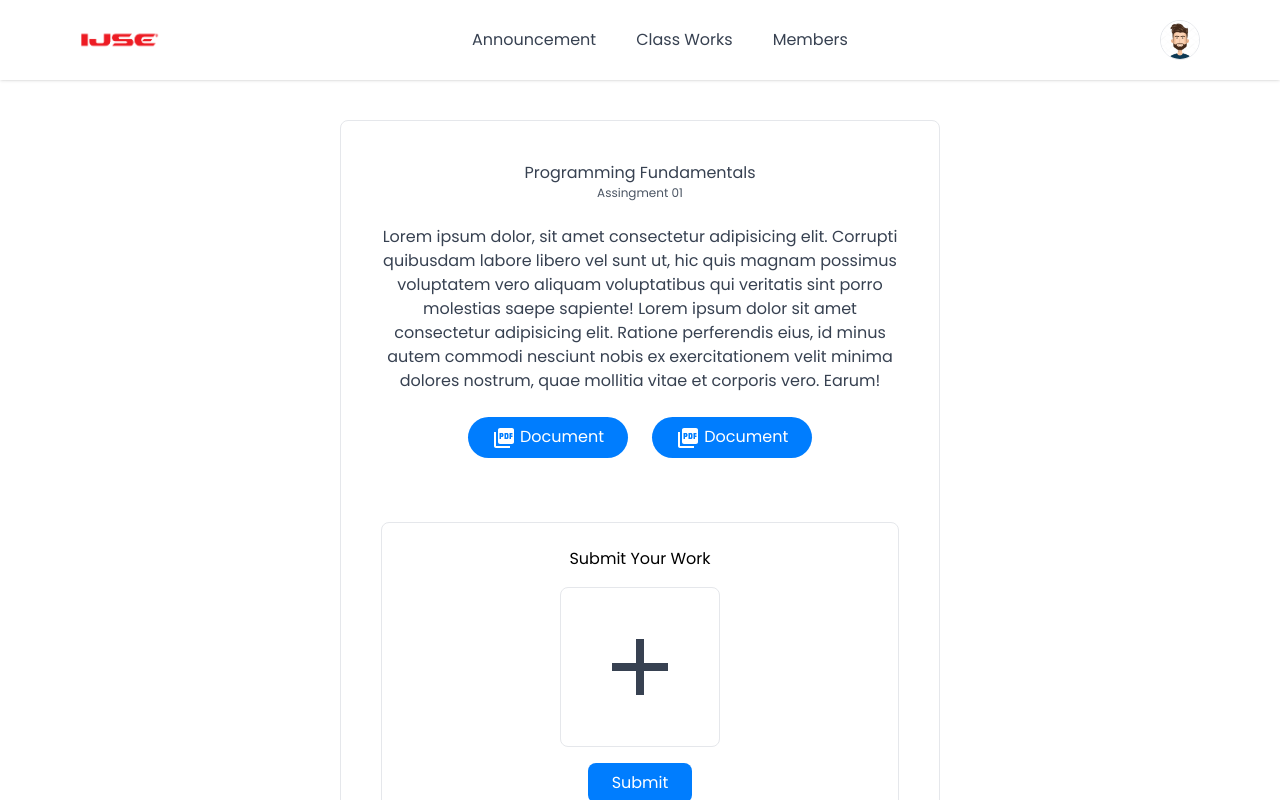
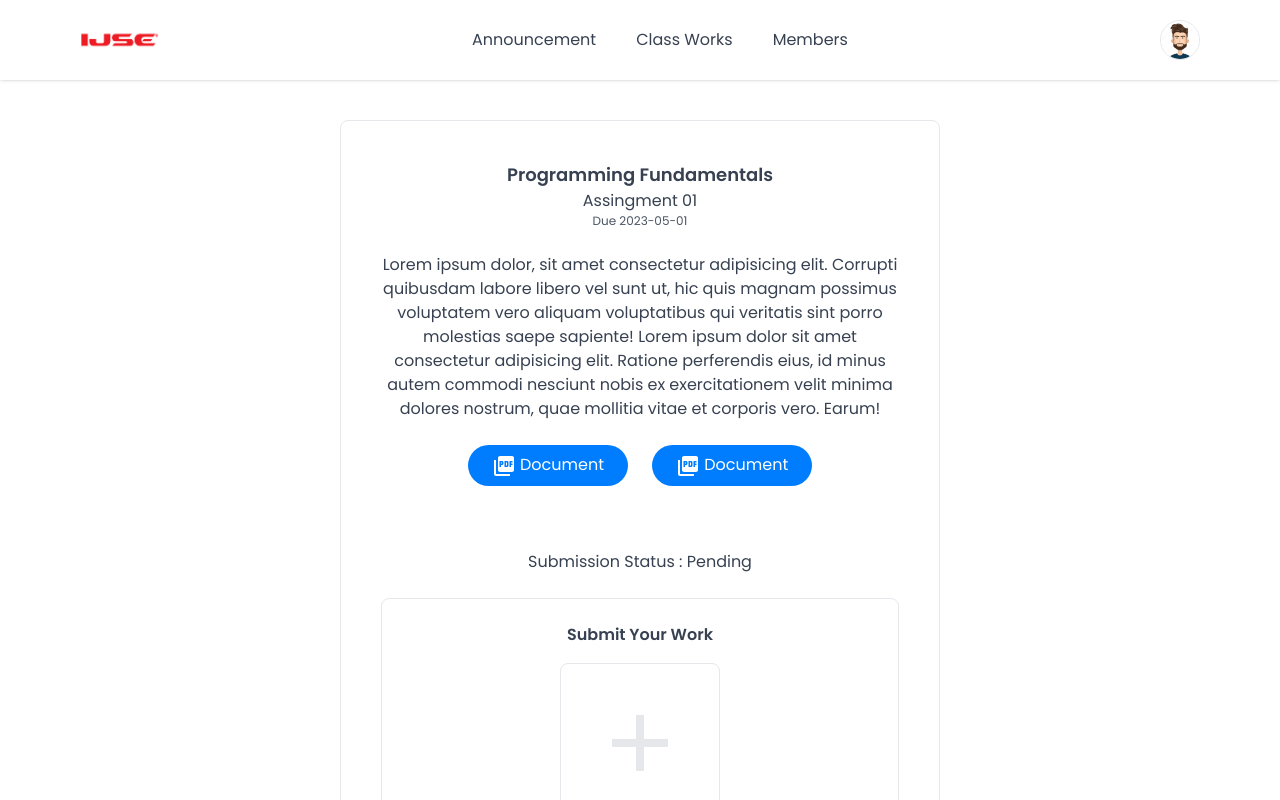
Before and after one commit to Sandun-Induranga/Learning-Management-System, a React (Vite) app in the folder frontend/: page / in a window 1280 px wide. Shown: the top 800 px of the page. Built offline with nearby package versions, Linux system fonts and the light colour scheme; the HTML template or start-up script is replaced by a standard one.

Commit message:
Class Work Component Updated

```diff
--- a/frontend/src/components/ClassWork/ClassWork.tsx
+++ b/frontend/src/components/ClassWork/ClassWork.tsx
@@ -6,8 +6,11 @@ const ClassWork = () => {
   return (
     <main className="md:w-1/2 border p-10 rounded-lg flex flex-col items-center gap-6">
       <div className="flex flex-col items-center">
-        <span className="text-gray-700">Programming Fundamentals</span>
-        <span className="text-xs text-gray-600">Assingment 01</span>
+        <span className="text-gray-700 text-lg font-semibold">
+          Programming Fundamentals
+        </span>
+        <span className="text-gray-700">Assingment 01</span>
+        <span className="text-xs text-gray-600">Due 2023-05-01</span>
       </div>
 
       <section className="text-gray-700 text-center">
@@ -34,14 +37,15 @@ const ClassWork = () => {
           <PictureAsPdf /> Document
         </a>
       </section>
+      <h6 className="text-gray-700">Submission Status : Pending</h6>
       <aside className="w-full border p-6 rounded-lg flex flex-col items-center gap-4">
-        <p>Submit Your Work</p>
+        <p className="text-gray-700 font-semibold">Submit Your Work</p>
         <section className="w-40 h-40 border rounded-lg flex justify-center relative">
           <input
             className="opacity-0 cursor-pointer w-full h-full z-10"
             type="file"
           />
-          <Add className="text-gray-700 !text-8xl absolute top-0 bottom-0 left-0 right-0 m-auto" />
+          <Add className="text-gray-200 !text-8xl absolute top-0 bottom-0 left-0 right-0 m-auto" />
         </section>
         <button className="px-6 py-2 bg-sky-edited-500 text-white rounded-lg w-max">
           Submit
--- a/frontend/src/components/Header/Header.tsx
+++ b/frontend/src/components/Header/Header.tsx
@@ -14,7 +14,7 @@ const Header = () => {
 
   return (
     <>
-      <header className="w-full h-20 fixed px-10 sm:px-20 flex justify-between items-center shadow top-0 z-50">
+      <header className="w-full h-20 fixed px-10 sm:px-20 flex justify-between items-center shadow top-0 z-50 bg-white">
         <img src={logo} className="w-20" alt="" />
         <nav className="sm:flex gap-10 text-gray-700 hidden">
           <NavLink to={"/announcement"}>Announcement</NavLink>
```
